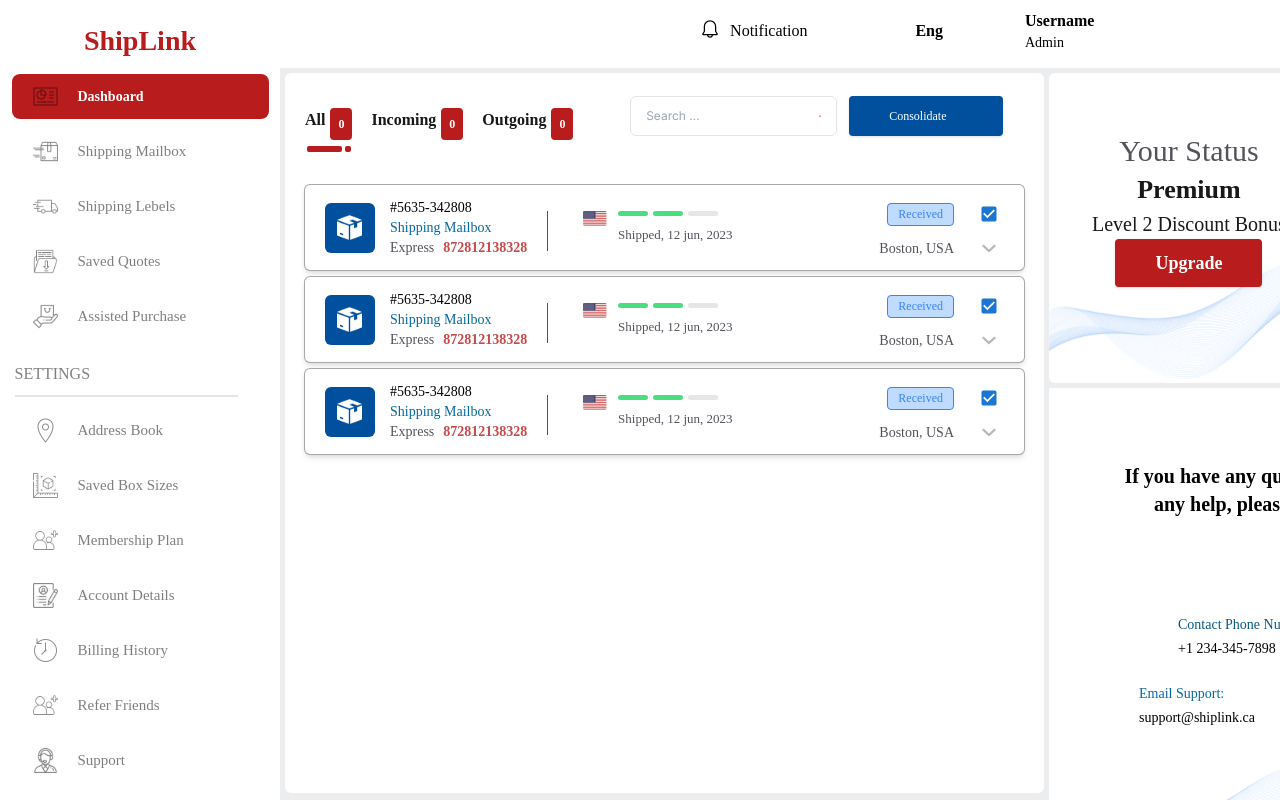
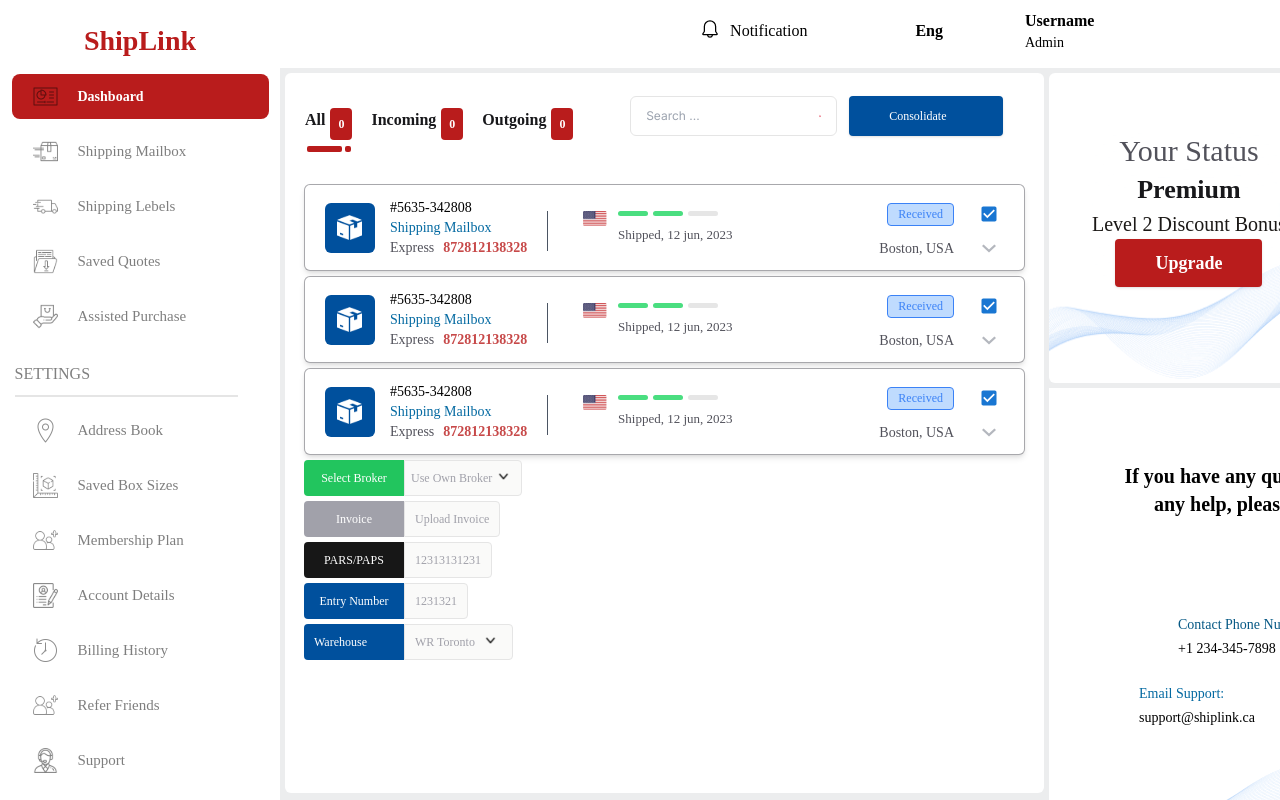
Before and after one commit to sahrilputra/Shiplink, a Next.js app: page /dashboard in a window 1280 px wide. Shown: the top 800 px of the page. Built offline with nearby package versions, Linux system fonts and the light colour scheme.

Commit message:
crossborder expanded

```diff
--- a/app/(dashboard)/dashboard/page.jsx
+++ b/app/(dashboard)/dashboard/page.jsx
@@ -3,6 +3,7 @@ import { Sidebar } from '@/components/sidebar/sidebar'
 import ItemsPackage from '@/components/items/itemsPackage'
 import Image from 'next/image'
 import styles from './styles.module.scss'
+import { SelectBroker, ButtonUploadInvoice, ButtonPARS, ButtonEntryNumber, SelectWarehouse } from '@/components/buttons/ButtonGroup'
 export default function dashboard() {
     return (
         <>
@@ -12,6 +13,12 @@ export default function dashboard() {
                     <ItemsPackage />
                     <ItemsPackage />
                     <ItemsPackage />
+
+                    <SelectBroker />
+                    <ButtonUploadInvoice />
+                    <ButtonPARS />
+                    <ButtonEntryNumber />
+                    <SelectWarehouse />
                 </div>
             </div>
 
--- a/components/buttons/ButtonGroup.jsx
+++ b/components/buttons/ButtonGroup.jsx
@@ -13,24 +13,85 @@ export const ButtonAddOtherContent = () => {
 }
 
 
-export const SelectBorderButtons = () => {
+export const SelectBroker = () => {
     return (
-        <div className="w-[262px] h-9 rounded-lg justify-start items-start inline-flex">
-            <div className="w-[100px] h-9 px-2.5 py-2 bg-green-500 rounded-tl rounded-bl justify-start items-start gap-2.5 flex">
+        <div className=" h-9 rounded-lg justify-start items-start inline-flex">
+            <div className="w-[100px] h-9 px-1 py-2 bg-green-500 rounded-tl rounded-bl justify-center gap-1.5 flex items-center">
                 <div className="text-white text-xs font-medium font-['Poppins'] leading-tight">Select Broker</div>
             </div>
-            <div className="h-9 px-2.5 py-2 bg-stone-50 rounded-tr rounded-br border border-neutral-200 justify-between items-center flex">
-                <div className="text-zinc-400 text-xs font-medium font-['Poppins'] leading-tight">Use Own Broker</div>
+            <button className="text-zinc-400 text-xs font-normal font-['Poppins'] gap-1
+                h-9 px-1.5 py-2 bg-stone-50 rounded-tr rounded-br border border-neutral-200 justify-center items-center flex ">
+                <p>Use Own Broker</p>
                 <div className="w-[19px] h-[19px] relative">
                     <Image
-                        src={"/icon/ArrowBold.svg"}
+                        src={"/icon/BoldArrow.svg"}
                         width={15}
                         height={15}
                         alt='arrow bottom'
                     />
-                    <div className="w-7 h-[26px] left-[-4px] top-[-4px] absolute bg-zinc-900" />
                 </div>
+            </button>
+        </div>
+    )
+}
+
+export const ButtonUploadInvoice = () => {
+    return (
+        <div className="w-[262px] h-9 rounded-lg justify-start items-start inline-flex">
+            <div className="w-[100px] h-9 px-2.5 py-2 bg-zinc-400 rounded-tl rounded-bl justify-center items-center gap-2.5 flex">
+                <div className="text-white text-xs font-medium font-['Poppins'] leading-tight">Invoice</div>
+            </div>
+            <button className="h-9 px-2.5 py-2 bg-stone-50 rounded-tr rounded-br border border-neutral-200 justify-start items-center gap-[29px] flex">
+                <div className="text-zinc-400 text-xs font-normal font-['Poppins']  leading-tight">Upload Invoice</div>
+            </button>
+        </div>
+    )
+}
+
+export const ButtonPARS = () => {
+    return (
+        <div className="w-[231px] h-9 rounded-lg justify-start items-start inline-flex">
+            <div className="w-[100px] h-9 px-2.5 py-2 bg-neutral-900 rounded-tl rounded-bl justify-center items-center gap-2.5 flex">
+                <div className="text-white text-xs font-medium font-['Poppins'] leading-tight">PARS/PAPS</div>
+            </div>
+            <div className="h-9 px-2.5 py-2 bg-stone-50 rounded-tr rounded-br border border-neutral-200 justify-start items-center gap-[29px] flex">
+                <div className="text-zinc-400 text-xs font-normal font-['Poppins'] leading-tight">12313131231</div>
             </div>
         </div>
     )
 }
+
+export const ButtonEntryNumber = () => {
+    return (
+        <div className="w-64 h-9 rounded-lg justify-start items-start inline-flex">
+            <div className="w-[100px] h-9 px-1.5 py-2 bg-secondary rounded-tl rounded-bl justify-center items-center gap-2.5 flex">
+                <div className="text-white text-xs font-medium font-['Poppins'] leading-tight">Entry Number</div>
+            </div>
+            <div className="h-9 px-2.5 py-2 bg-stone-50 rounded-tr rounded-br border border-neutral-200 first-line:justify-center items-center gap-[29px] flex">
+                <div className="text-zinc-400 text-xs font-normal font-['Poppins'] leading-tight">1231321</div>
+            </div>
+        </div>
+    )
+}
+
+export const SelectWarehouse = () => {
+    return (
+        <div className=" h-9 rounded-lg justify-start items-start inline-flex">
+            <div className="w-[100px] h-9 px-2.5 py-2 bg-secondary rounded-tl rounded-bl justify-start gap-2.5 flex items-center">
+                <div className="text-white text-xs font-medium font-['Poppins'] leading-tight">Warehouse</div>
+            </div>
+            <button className="text-zinc-400 text-xs font-normal font-['Poppins'] leading-tight gap-2
+                h-9 px-2.5 py-2 bg-stone-50 rounded-tr rounded-br border border-neutral-200 justify-center items-center flex ">
+                <p>WR Toronto</p>
+                <div className="w-[19px] h-[19px] relative">
+                    <Image
+                        src={"/icon/BoldArrow.svg"}
+                        width={15}
+                        height={15}
+                        alt='arrow bottom'
+                    />
+                </div>
+            </button>
+        </div>
+    )
+}
--- a/components/table/Type/TableDashboard.jsx
+++ b/components/table/Type/TableDashboard.jsx
@@ -3,8 +3,7 @@ import { TableBody } from '../TableBody'
 import { TableHeader } from '../TableHeader'
 import { TableRowCell } from '../TableRowCell'
 import { data } from 'autoprefixer'
-import { ButtonAddOtherContent } from '@/components/buttons/ButtonGroup'
-
+import { ButtonAddOtherContent, SelectBroker, ButtonUploadInvoice, ButtonPARS, ButtonEntryNumber, SelectWarehouse } from '@/components/buttons/ButtonGroup'
 export const TableDashboard = ({ header, body, columns }) => {
     return (
         <>
@@ -29,6 +28,12 @@ export const TableDashboard = ({ header, body, columns }) => {
                 </div>
                 <ButtonAddOtherContent />
             </div>
+            <div className='body w-full px-[5px] py-1.5 bg-white border border-neutral-200 gap-2.5 flex flex-row justify-between items-center'>
+                <SelectBroker />
+                <ButtonUploadInvoice />
+                <ButtonPARS />
+                <ButtonEntryNumber />
+            </div>
 
         </>
     )
```
Also changed, not shown: public/icon/arow.svg (added).
